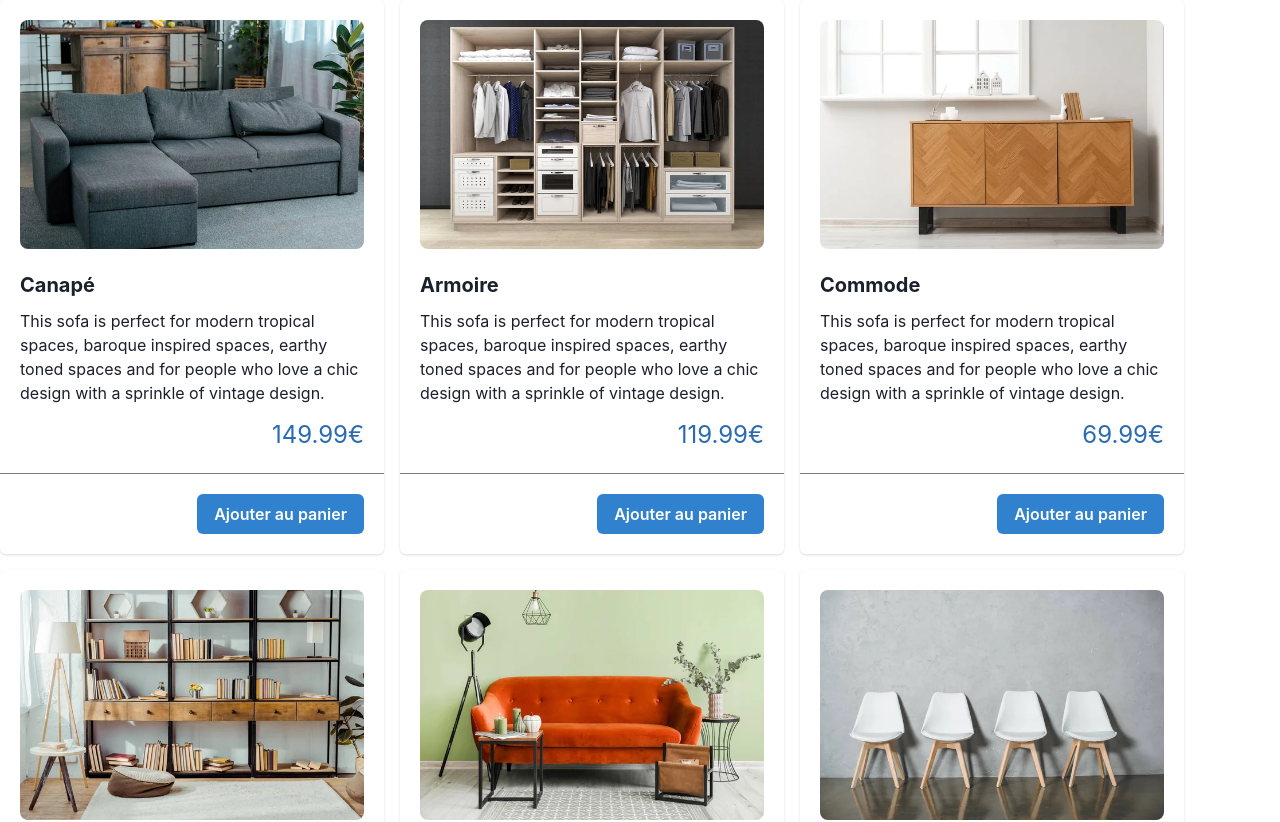
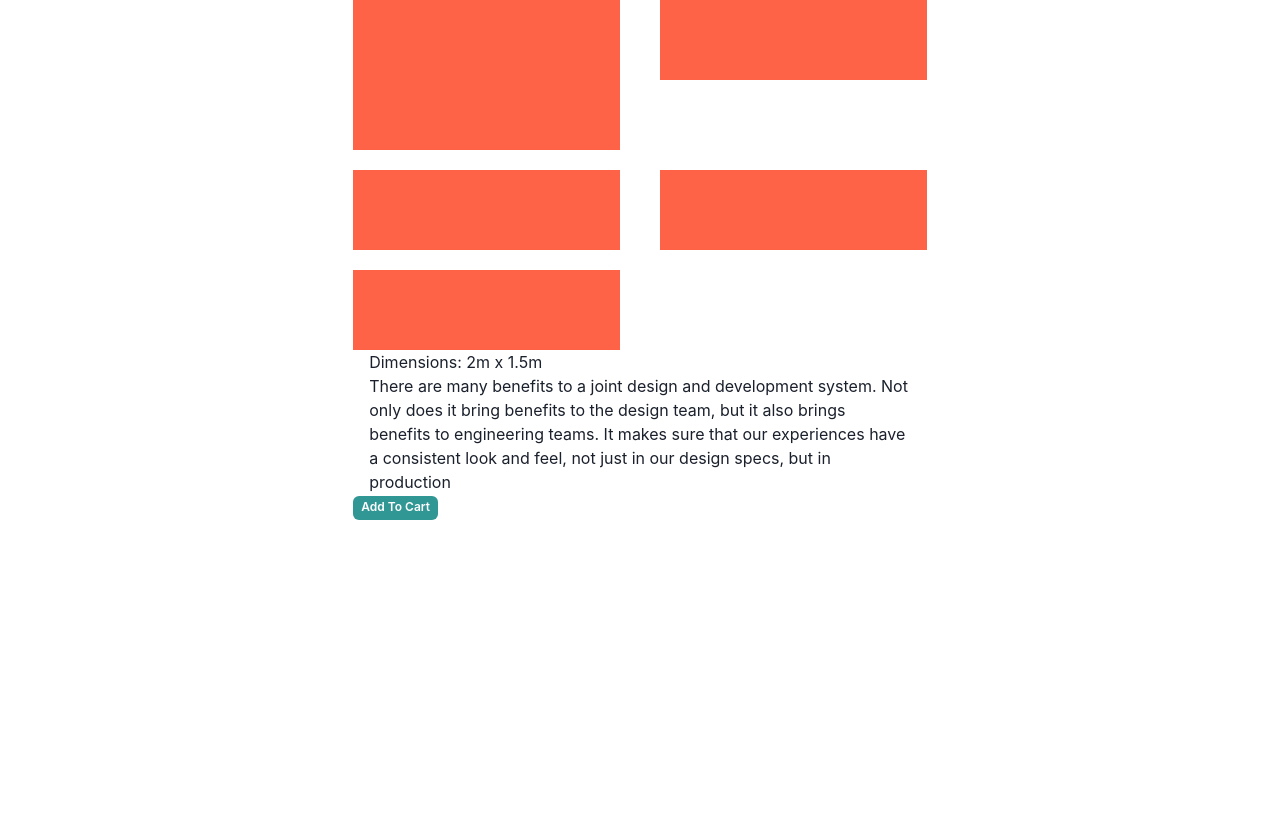
Before and after one commit to Lilifrontback/plateforme-de-vente-React, a React (Vite) app in the folder front/: page /product/1 in a window 1280 px wide. Shown: the top 822 px of the page. After the commit the page ends 800 px from the top, so only its background shows below. Built offline with nearby package versions, Linux system fonts and the light colour scheme.

Commit message:
ajout des Routes par ID

```diff
--- a/front/src/Home.jsx
+++ b/front/src/Home.jsx
@@ -1,10 +1,12 @@
-import * as React from 'react';
-import { Card, CardBody, CardFooter } from '@chakra-ui/react'
+import React, { Fragment } from 'react';
+import { Link } from "react-router-dom";
+import { Card, CardBody, CardFooter, Box } from '@chakra-ui/react';
 import { Stack, Heading, Text, Image, Button } from '@chakra-ui/react';
 import { Divider } from '@chakra-ui/react';
 import { SimpleGrid } from '@chakra-ui/react';
 
-// Exemple d'ajout d'articles en dur:
+// Exemple pour rendre la page dynamique.
+//@todo: A remplacer par un appel API pour récupérer les articles.
 
 const meuble = [
   {
@@ -48,23 +50,22 @@ const meuble = [
 
 
 /**
- * Fonction de création de 6 Cards avec Chakra.UI (en dur).
- * TO DO: faire une boucle pour afficher chaque article en base de données, ne faire qu'une Card au lieu de 6.
- * @returns 6 Cards (photo, titre, prix, petite description et bouton "ajouter au panier")
+ * Rendu de la page d'accueil - cartes appelées dynamiquement avec la fonction map.
+ * @todo: limiter le nombre de carte affichées.
+ * @returns 6 Cards (photo, titre, prix, petite description et bouton "ajouter au panier") -- puisque 6 objets dans la constante-exemple 'meuble'.
  */
-function HomePage() {
+function Home() {
     return (
-        <SimpleGrid spacing={4} templateColumns='repeat(3,1fr)' display='flex' flexWrap='wrap'>
+      <SimpleGrid spacing={4} templateColumns='repeat(3,1fr)'>
         {meuble.map(meuble => (
           <Card key={meuble.id} maxW='sm'>
             <CardBody>
-            <Image
-              src={meuble.image}
-              alt={meuble.nom}
-              borderRadius='lg'
-            />
+              <Image src={meuble.image} alt={meuble.nom} borderRadius='lg' />
               <Stack mt='6' spacing='3'>
+                {/* Inclure l'ID de l'article dans l'URL */}
+                <Link to={`/product/${meuble.id}`}>
                   <Heading size='md'>{meuble.nom}</Heading>
+                </Link>
                 <Text>
                   This sofa is perfect for modern tropical spaces, baroque inspired
                   spaces, earthy toned spaces and for people who love a chic design with a
@@ -76,15 +77,15 @@ function HomePage() {
               </Stack>
             </CardBody>
             <Divider />
-          <CardFooter justifyContent='right'>
+            <CardBody>
               <Button variant='solid' colorScheme='blue'>
                 Ajouter au panier
               </Button>
-          </CardFooter>
+            </CardBody>
           </Card>
         ))}
       </SimpleGrid>
     );
   }
 
-export default HomePage;
+  export default Home;
--- a/front/src/Product.jsx
+++ b/front/src/Product.jsx
@@ -1,14 +1,34 @@
-import * as React from 'react';
+import React from 'react';
+import { useParams } from 'react-router-dom';
+import { SimpleGrid, Grid, Container } from '@chakra-ui/react';
 import PhotoCard from './composants/PhotoCard.jsx';
 import DescriptionCard from './composants/DescriptionCard.jsx';
 import TechnicalSheetCard from './composants/TechnicalSheetCard.jsx';
 import AddToCartButton from './composants/AddToCartButton.jsx';
 
-function Product(){
+function Product() {
+    // Récupérer les paramètres d'URL, y compris l'ID
+    let { id } = useParams();
 
-    return()
+    return (
+        <Grid>
+            <Container>
+                <PhotoCard />
+            </Container>
+
+            <Container>
+                <TechnicalSheetCard />
+            </Container>
+
+            <Container>
+                <DescriptionCard />
+            </Container>
+
+            <Container>
+                <AddToCartButton />
+            </Container>
+        </Grid>
+    );
 }
 
-
-
 export default Product;
--- a/front/src/composants/AddToCartButton.jsx
+++ b/front/src/composants/AddToCartButton.jsx
@@ -0,0 +1,12 @@
+import * as React from 'react';
+import { Button } from '@chakra-ui/react';
+
+function AddToCartButton() {
+    return (
+        <Button colorScheme='teal' size='xs'>
+            Add To Cart
+        </Button>
+    )
+}
+
+export default AddToCartButton;
--- a/front/src/composants/DescriptionCard.jsx
+++ b/front/src/composants/DescriptionCard.jsx
@@ -0,0 +1,15 @@
+import * as React from 'react';
+import { Container } from '@chakra-ui/react';
+
+function Description() {
+    return (
+        <Container>
+            There are many benefits to a joint design and development system. Not only
+            does it bring benefits to the design team, but it also brings benefits to
+            engineering teams. It makes sure that our experiences have a consistent look
+            and feel, not just in our design specs, but in production
+        </Container>
+    )
+}
+
+export default Description;
--- a/front/src/composants/PhotoCard.jsx
+++ b/front/src/composants/PhotoCard.jsx
@@ -1,9 +1,18 @@
 import * as React from 'react';
-import { Grid, SimpleGrid, Card, CardHeader, CardBody, CardFooter, Flex } from '@chakra-ui/react';
+import { SimpleGrid, Box } from '@chakra-ui/react';
+
 
 function PhotoCard(){
 
-    return ()
+    return (
+        <SimpleGrid columns={2} spacingX='40px' spacingY='20px'>
+            <Box bg='tomato' height='150px'></Box>
+            <Box bg='tomato' height='80px'></Box>
+            <Box bg='tomato' height='80px'></Box>
+            <Box bg='tomato' height='80px'></Box>
+            <Box bg='tomato' height='80px'></Box>
+        </SimpleGrid>
+    )
 }
 
 export default PhotoCard;
--- a/front/src/composants/TechnicalSheetCard.jsx
+++ b/front/src/composants/TechnicalSheetCard.jsx
@@ -0,0 +1,12 @@
+import * as React from 'react';
+import { Container } from '@chakra-ui/react';
+
+function TechnicalSheetCard() {
+    return (
+        <Container>
+            Dimensions: 2m x 1.5m
+        </Container>
+    )
+}
+
+export default TechnicalSheetCard;
--- a/front/src/main.jsx
+++ b/front/src/main.jsx
@@ -1,14 +1,19 @@
 import * as React from 'react'
 import ReactDOM from 'react-dom/client'
 import { ChakraProvider } from '@chakra-ui/react'
-import './index.css'
+import { BrowserRouter as Router, Routes, Route } from 'react-router-dom'
 import Home from './Home.jsx'
-
+import Product from './Product.jsx'
 
 ReactDOM.createRoot(document.getElementById('root')).render(
-  // <React.StrictMode>
+  <React.StrictMode>
     <ChakraProvider>
-      <Home />
+      <Router>
+        <Routes>
+          <Route path="/" element={<Home />} />
+          <Route path="/product/:id" element={<Product />} />
+        </Routes>
+      </Router>
     </ChakraProvider>
-  // </React.StrictMode>,
+  </React.StrictMode>
 )
```
Lines whose indentation alone changed are shown as unchanged.
